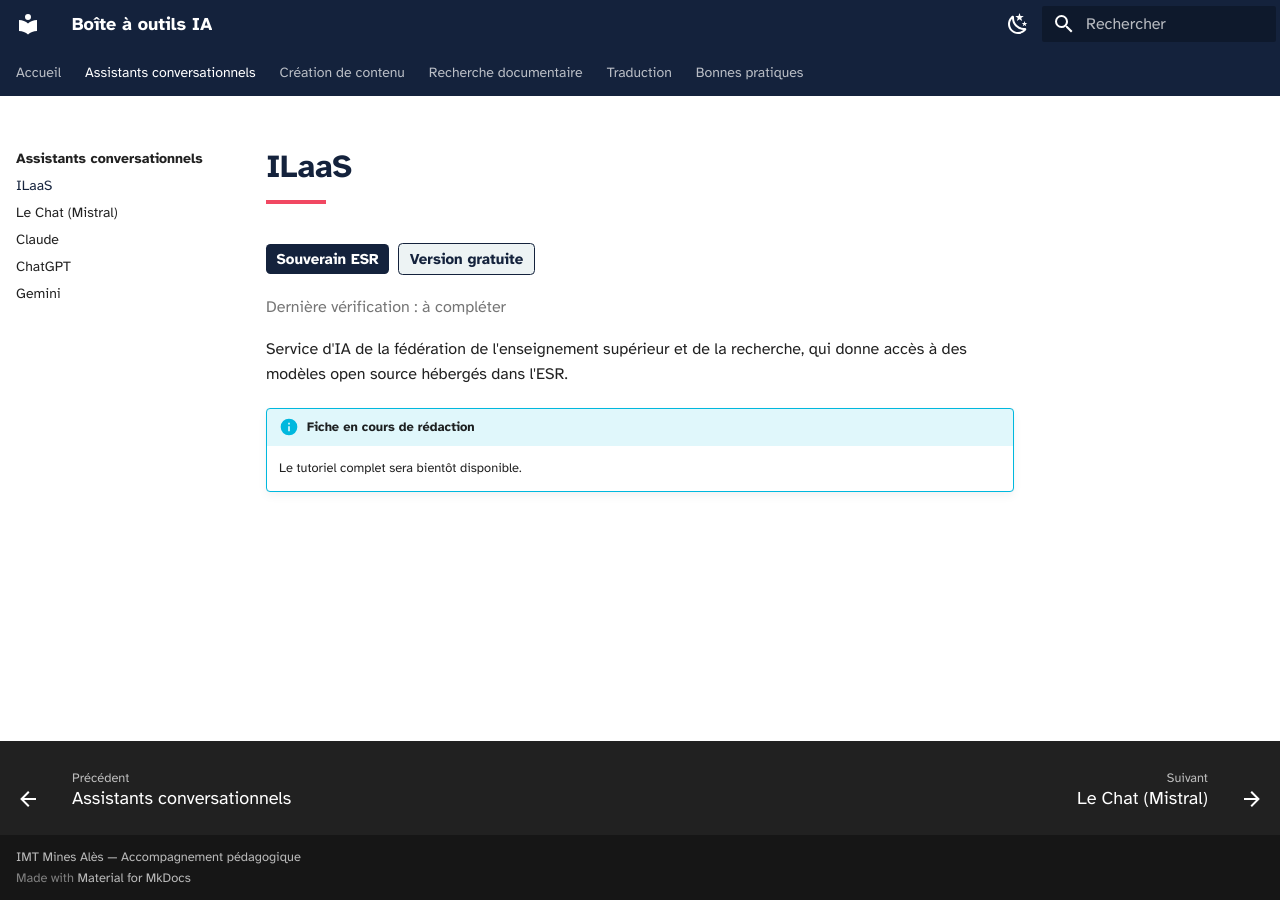
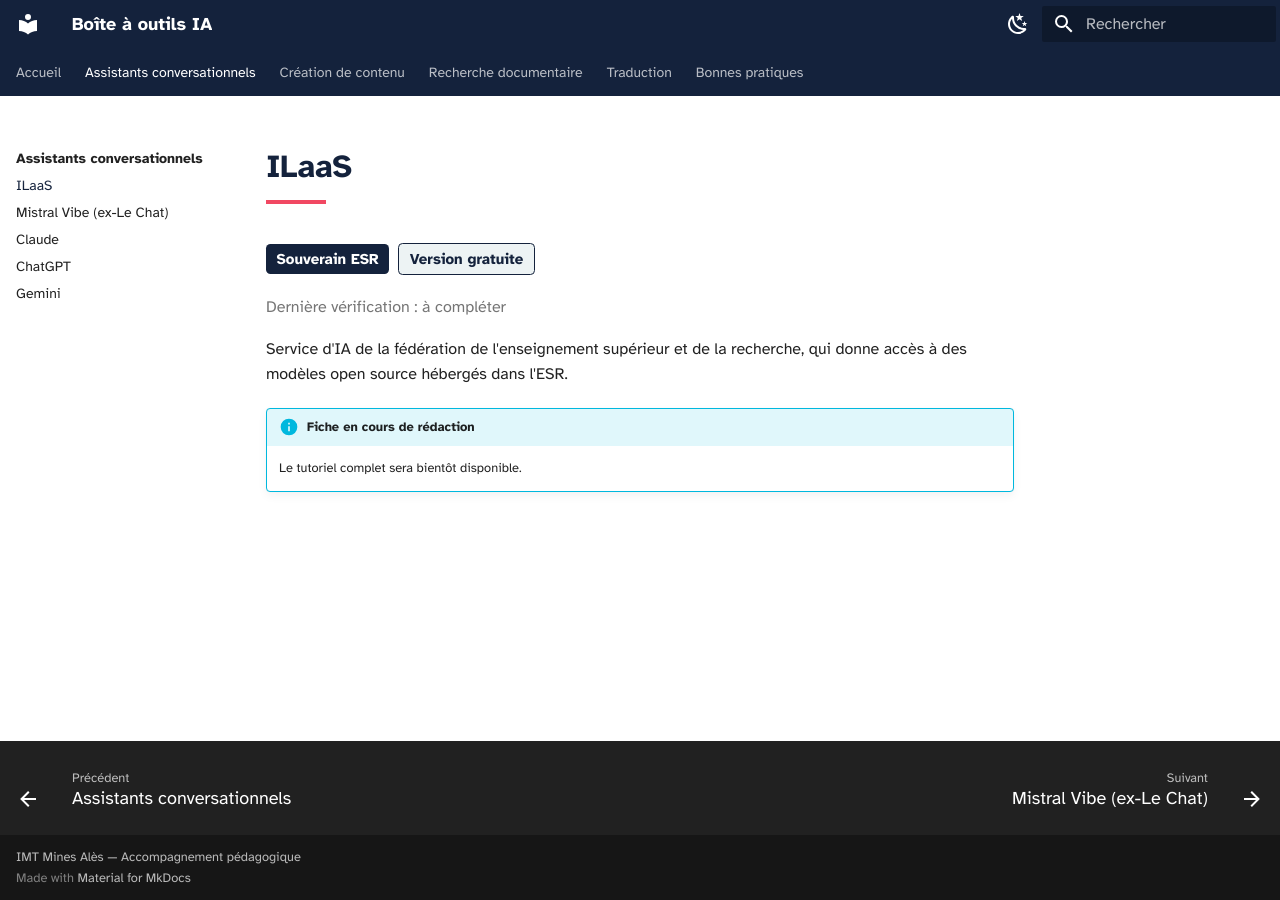
Before and after one commit to Celine-ferrier/Boite-outils-IA, an MkDocs documentation site: the page built from docs/assistants/ilaas.md, in a window 1280 px wide. Built offline with MkDocs 1.6.1 and Material for MkDocs 9.7.7, drawn with Linux system fonts in a browser that asks for light colours.

Commit message:
Rename 'Le Chat' to 'Mistral Vibe' in mkdocs.yml

```diff
--- a/mkdocs.yml
+++ b/mkdocs.yml
@@ -63,7 +63,7 @@ nav:
   - Assistants conversationnels:
       - assistants/index.md
       - ILaaS: assistants/ilaas.md
-      - Le Chat (Mistral): assistants/le-chat.md
+      - Mistral Vibe (ex-Le Chat): assistants/le-chat.md
       - Claude: assistants/claude.md
       - ChatGPT: assistants/chatgpt.md
       - Gemini: assistants/gemini.md
```
